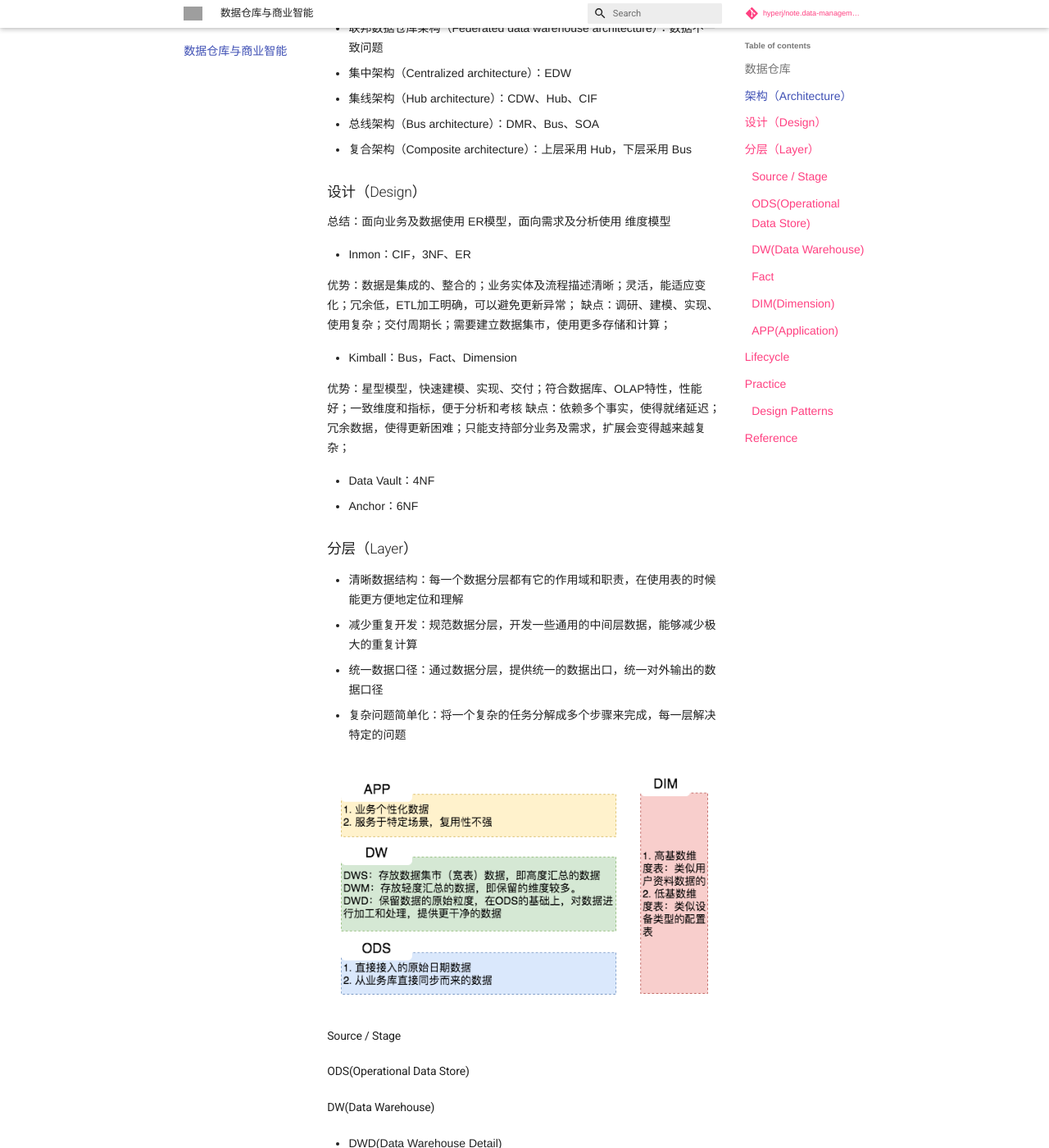
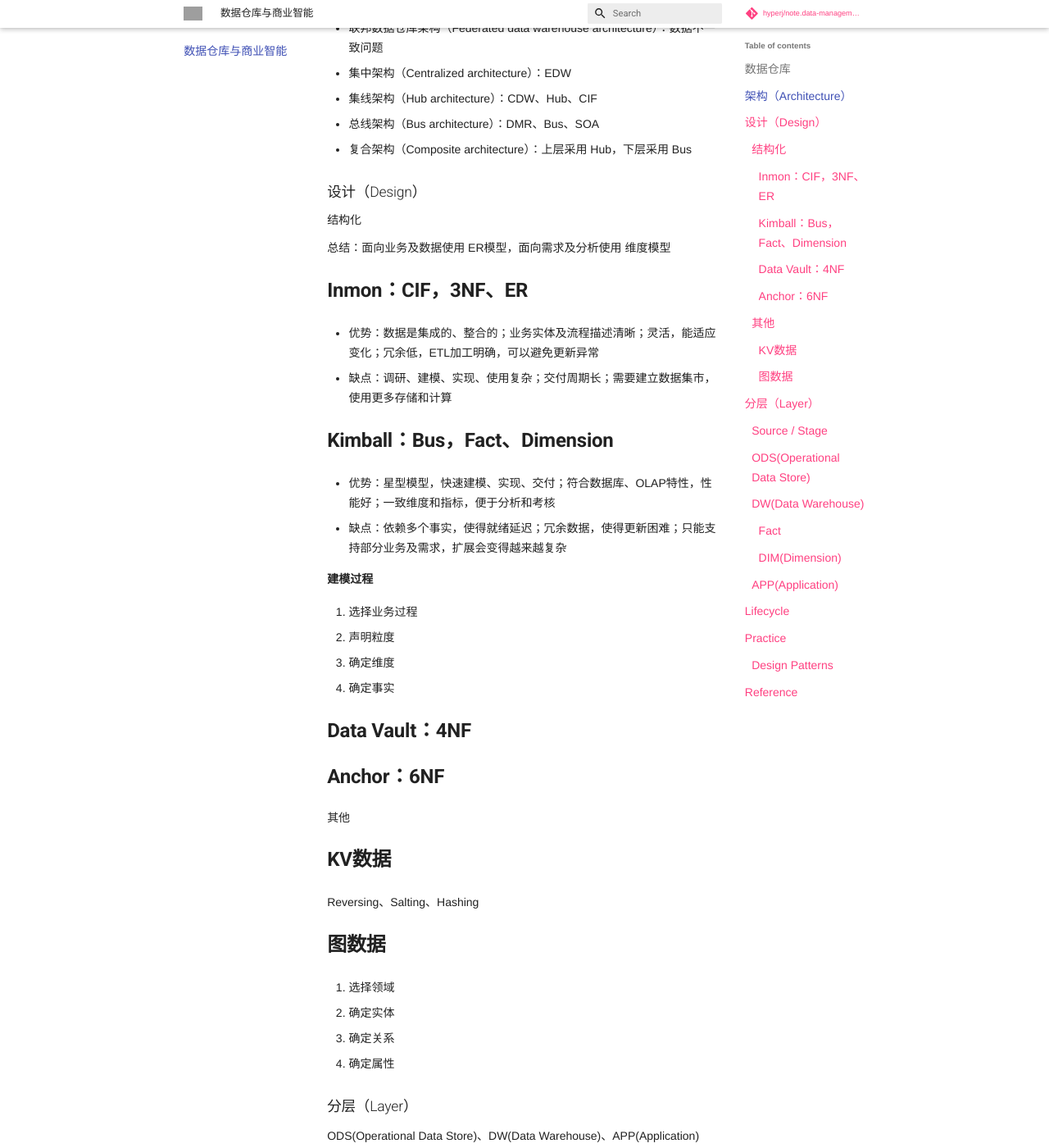
Before and after one commit to hyperj/note.data-management, an MkDocs documentation site: the page built from docs/data-warehousing-and-business-intelligence.md, in a window 1280 px wide and 1400 px high, scrolled down 314 px. Shown: the whole window at 82% size. Built offline with MkDocs 1.6.1 and Material for MkDocs 9.7.7, drawn with Linux system fonts in a browser that asks for light colours; nearby versions of some CDN libraries; library files that are not in the unit come from our copies; comment, search, counter and statistics services are not loaded; some of the changed text lies outside the part shown; grey boxes are pictures that could not be loaded.

Commit message:
update dw design

```diff
--- a/docs/data-warehousing-and-business-intelligence.md
+++ b/docs/data-warehousing-and-business-intelligence.md
@@ -15,22 +15,46 @@
 
 ## 设计（Design）
 
+### 结构化
+
 总结：面向业务及数据使用 ER模型，面向需求及分析使用 维度模型
 
-- Inmon：CIF，3NF、ER
+#### Inmon：CIF，3NF、ER
 
-优势：数据是集成的、整合的；业务实体及流程描述清晰；灵活，能适应变化；冗余低，ETL加工明确，可以避免更新异常；
-缺点：调研、建模、实现、使用复杂；交付周期长；需要建立数据集市，使用更多存储和计算；
+- 优势：数据是集成的、整合的；业务实体及流程描述清晰；灵活，能适应变化；冗余低，ETL加工明确，可以避免更新异常
+- 缺点：调研、建模、实现、使用复杂；交付周期长；需要建立数据集市，使用更多存储和计算
 
-- Kimball：Bus，Fact、Dimension
+#### Kimball：Bus，Fact、Dimension
 
-优势：星型模型，快速建模、实现、交付；符合数据库、OLAP特性，性能好；一致维度和指标，便于分析和考核
-缺点：依赖多个事实，使得就绪延迟；冗余数据，使得更新困难；只能支持部分业务及需求，扩展会变得越来越复杂；
+- 优势：星型模型，快速建模、实现、交付；符合数据库、OLAP特性，性能好；一致维度和指标，便于分析和考核
+- 缺点：依赖多个事实，使得就绪延迟；冗余数据，使得更新困难；只能支持部分业务及需求，扩展会变得越来越复杂
 
-- Data Vault：4NF
-- Anchor：6NF
+**建模过程**
+
+1. 选择业务过程
+2. 声明粒度
+3. 确定维度
+4. 确定事实
+
+#### Data Vault：4NF
+#### Anchor：6NF
+
+### 其他
+
+#### KV数据
+
+Reversing、Salting、Hashing
+
+#### 图数据
+
+1. 选择领域
+2. 确定实体
+3. 确定关系
+4. 确定属性
 
 ## 分层（Layer）
+
+ODS(Operational Data Store)、DW(Data Warehouse)、APP(Application)
 
 - 清晰数据结构：每一个数据分层都有它的作用域和职责，在使用表的时候能更方便地定位和理解
 - 减少重复开发：规范数据分层，开发一些通用的中间层数据，能够减少极大的重复计算
```
Also changed, not shown: other parts of docs/data-warehousing-and-business-intelligence.md (+4 -4 lines), docs/notes/metadata/kylin.md (added).
